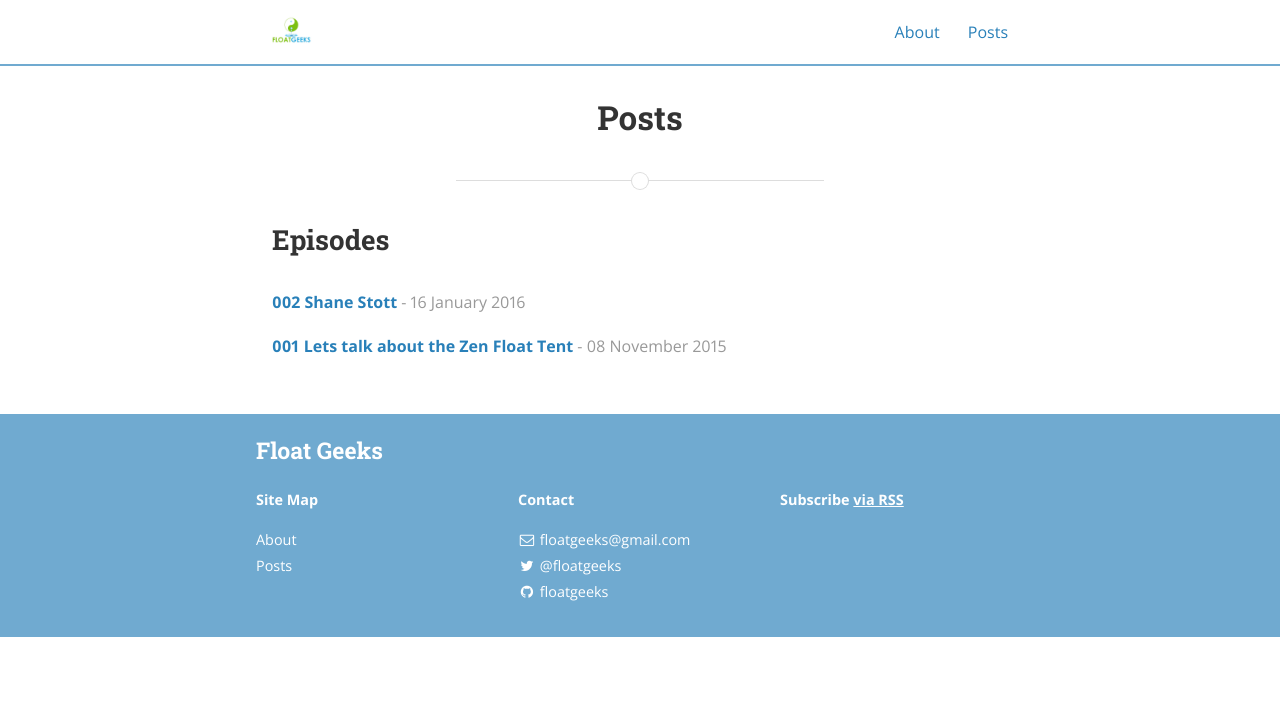
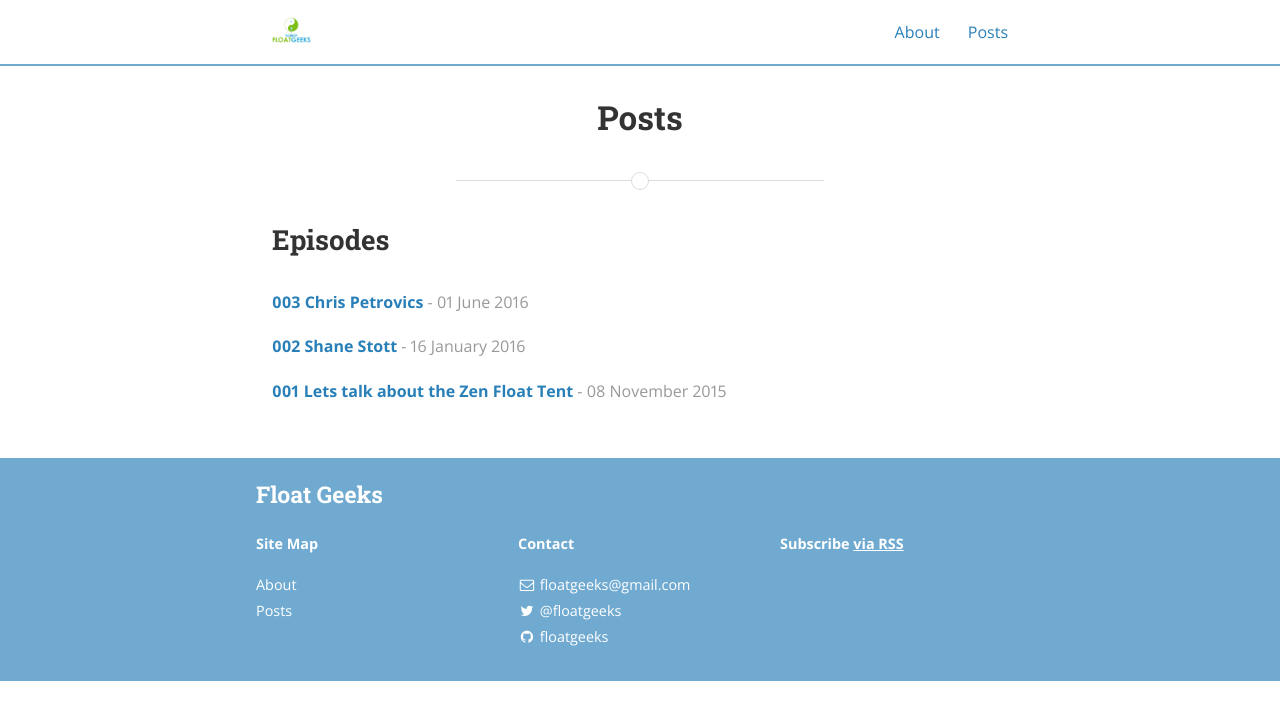
Before and after one commit to floatgeeks/floatgeeks.github.io, a Jekyll site: the page built from posts.html, in a window 1280 px wide. Shown: the top 720 px of the page. Built offline with Jekyll 4.4.1, drawn with Linux system fonts in a browser that asks for light colours; nearby versions of some CDN libraries; a style sheet for code colours, icons or effects is not loaded.

Commit message:
Adding new podcast

```diff
--- a/_drafts/2016-6-1-Chris_Petrovics.markdown
+++ b/_posts/2016-6-1-Chris_Petrovics.markdown
@@ -18,7 +18,7 @@ Listen now!
 <br>
 
 
-<iframe scrolling="no" frameborder="0" style="width:100%;max-width:450px;height:180px;border:0;overflow:hidden;" width="400" height="180" src="http://app.stitcher.com/splayer/f/77331/42274196?el=0&refid=stpr"></iframe>
+<iframe scrolling="no" frameborder="0" style="width:100%;max-width:450px;height:180px;border:0;overflow:hidden;" width="400" height="180" src="http://app.stitcher.com/splayer/f/77331/44704099?el=0&refid=stpr"></iframe>
 
 
 <br>
```
